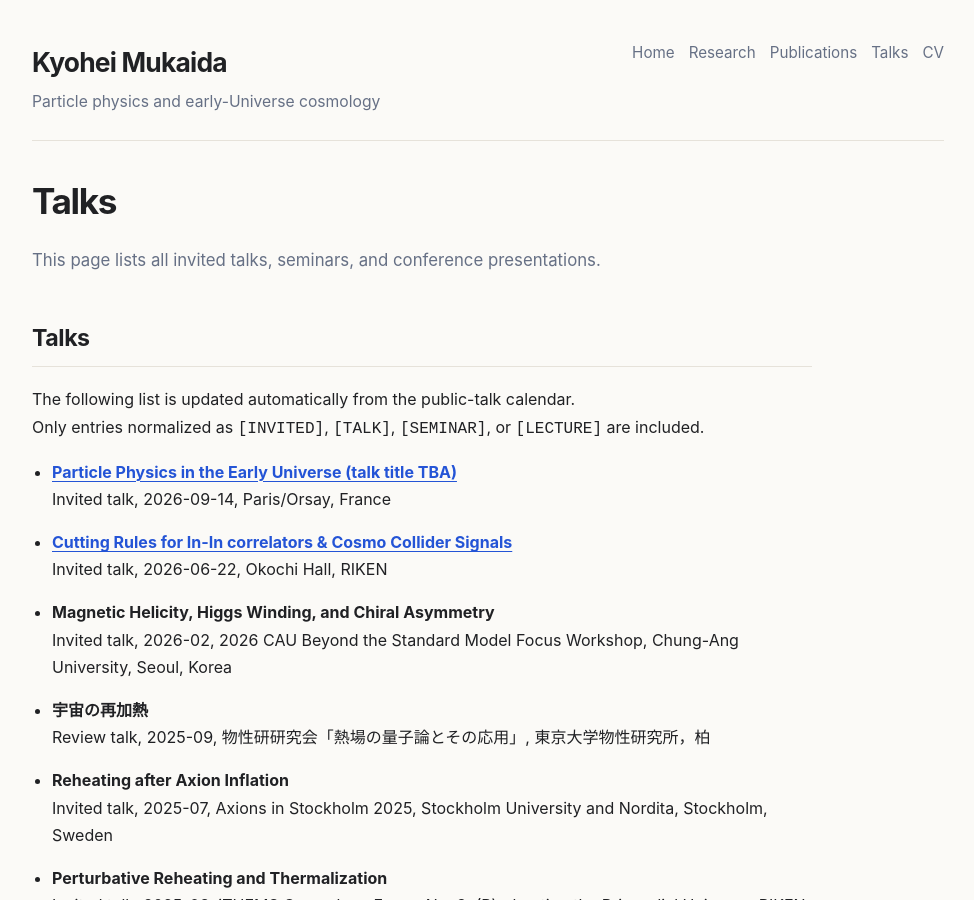
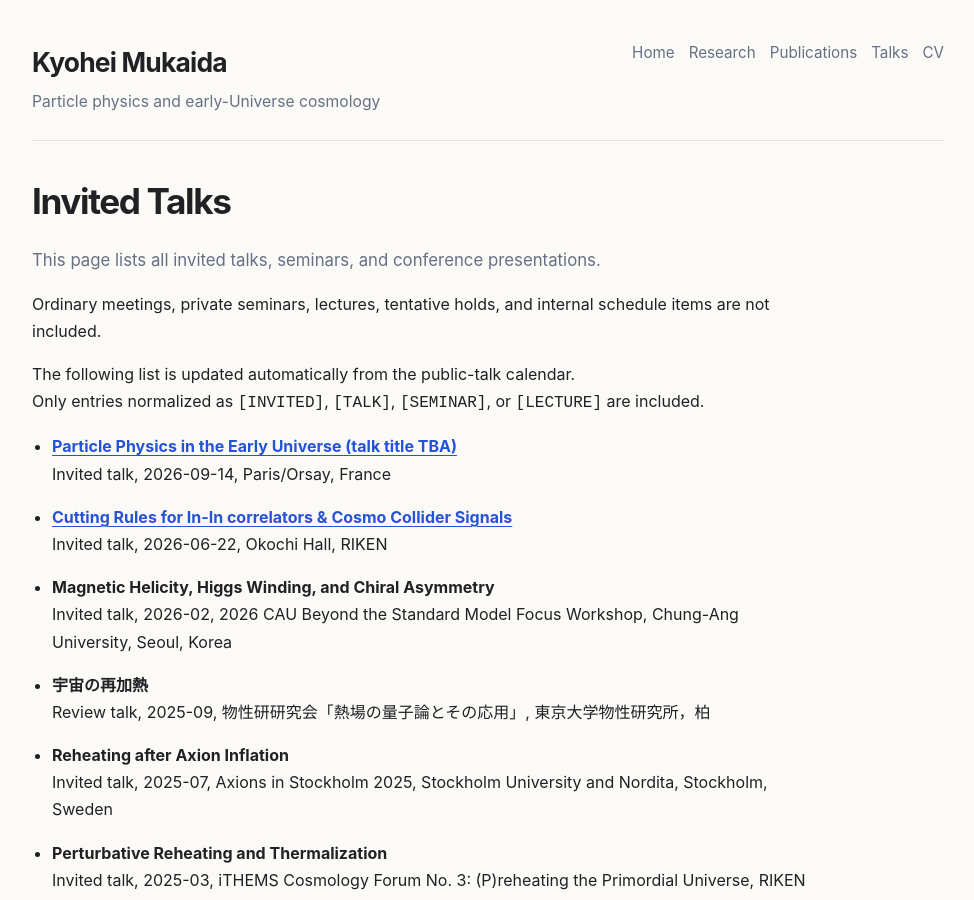
Before and after one commit to kyoheimukaida/kyoheimukaida.github.io, a Jekyll site: the page built from talks.md, in a window 1280 px wide and 900 px high. Shown: the whole window, without its empty margins (152-1126 px from the left). Built offline with Jekyll 4.4.1, drawn with Linux system fonts in a browser that asks for light colours.

Commit message:
Update talks.md

```diff
--- a/talks.md
+++ b/talks.md
@@ -3,11 +3,11 @@ layout: default
 title: Talks
 ---
 
-# Talks
+# Invited Talks
 
 This page lists all invited talks, seminars, and conference presentations.
 
-## Talks
+Ordinary meetings, private seminars, lectures, tentative holds, and internal schedule items are not included.
 
 The following list is updated automatically from the public-talk calendar.
 Only entries normalized as `[INVITED]`, `[TALK]`, `[SEMINAR]`, or `[LECTURE]` are included.
```
